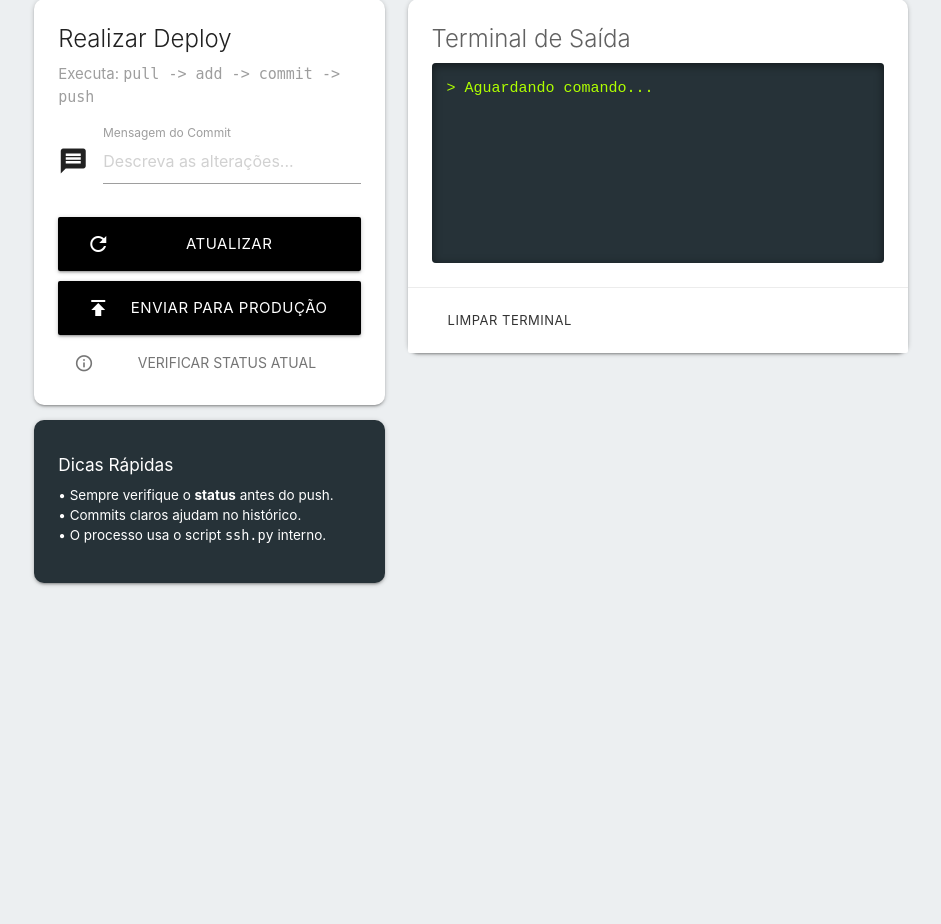
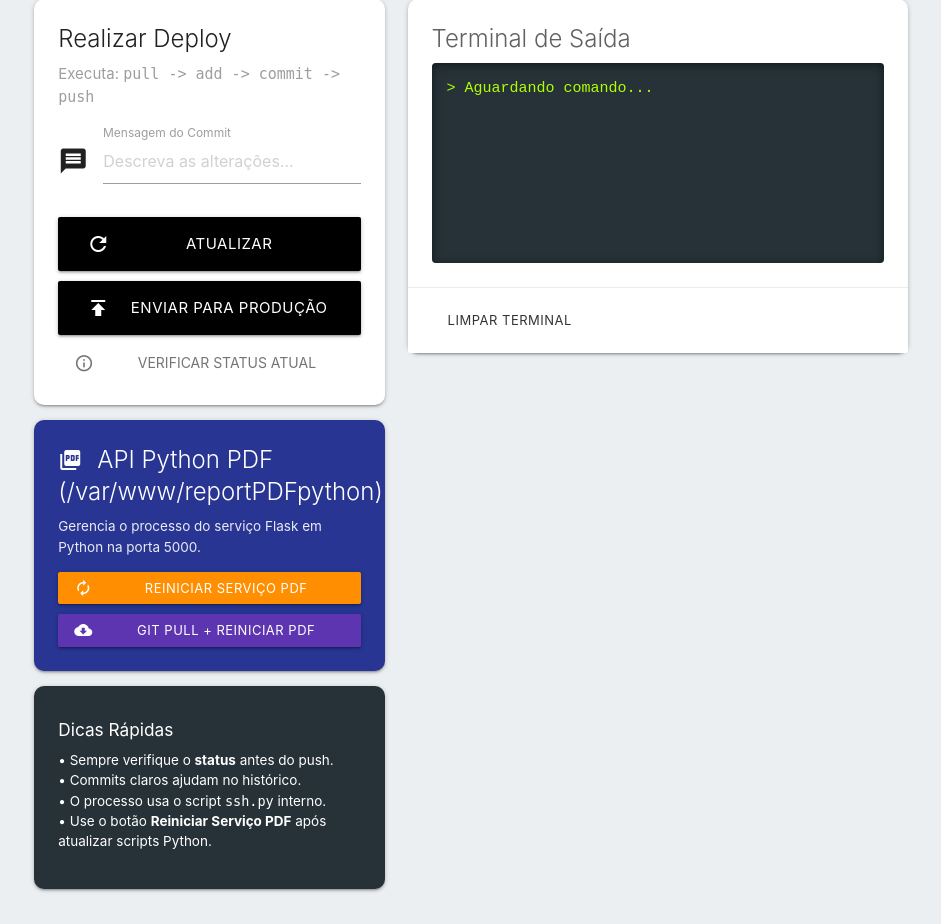
Before and after one commit to davinunes/recMan, a PHP site: page /gerar_pdf/git.php in a window 1280 px wide. Shown: the part 141-1065 px from the top of the page, without its empty margins (169-1110 px from the left). Before the commit the page ends 727 px from the top, so only its background shows below. Run offline with PHP 8.4, Linux system fonts and the light colour scheme.

```diff
--- a/git.php
+++ b/git.php
@@ -38,6 +38,26 @@ if (isset($_GET['action'])) {
 		// Executa via script SSH Python existente no projeto
 		$fullCmd = "$pythonPath $sshScript '$gitCmd'";
 
+		$output = shell_exec($fullCmd);
+		echo json_encode(['success' => true, 'output' => $output]);
+		exit;
+	}
+
+	if ($_GET['action'] == 'restart_pdf_api') {
+		// Comando para reiniciar o serviço Python PDF via venv
+		$pyCmd = "cd /var/www/reportPDFpython && pkill -f parecer.py; source venv/bin/activate && nohup python3 parecer.py > parecer.log 2>&1 & sleep 1 && ps aux | grep parecer.py";
+
+		$fullCmd = "$pythonPath $sshScript '$pyCmd'";
+		$output = shell_exec($fullCmd);
+		echo json_encode(['success' => true, 'output' => $output]);
+		exit;
+	}
+
+	if ($_GET['action'] == 'pull_pdf_api') {
+		// Comando para atualizar via git pull e reiniciar a API Python PDF
+		$pyCmd = "cd /var/www/reportPDFpython && git pull && pkill -f parecer.py; source venv/bin/activate && nohup python3 parecer.py > parecer.log 2>&1 & sleep 1 && ps aux | grep parecer.py";
+
+		$fullCmd = "$pythonPath $sshScript '$pyCmd'";
 		$output = shell_exec($fullCmd);
 		echo json_encode(['success' => true, 'output' => $output]);
 		exit;
@@ -131,6 +151,21 @@ if (isset($_GET['action'])) {
 					</div>
 				</div>
 
+				<div class="card indigo darken-3 white-text">
+					<div class="card-content">
+						<span class="card-title"><i class="material-icons left">picture_as_pdf</i>API Python PDF (/var/www/reportPDFpython)</span>
+						<p style="font-size:0.9rem; opacity:0.9;">Gerencia o processo do serviço Flask em Python na porta 5000.</p>
+
+						<button id="btnRestartPdf" class="btn btn-small waves-effect waves-light amber darken-3 btn-deploy" style="margin-top:15px;">
+							<i class="material-icons left">autorenew</i> Reiniciar Serviço PDF
+						</button>
+
+						<button id="btnPullPdf" class="btn btn-small waves-effect waves-light deep-purple darken-1 btn-deploy">
+							<i class="material-icons left">cloud_download</i> Git Pull + Reiniciar PDF
+						</button>
+					</div>
+				</div>
+
 				<div class="card blue-grey darken-4 white-text">
 					<div class="card-content">
 						<h6>Dicas Rápidas</h6>
@@ -138,6 +173,7 @@ if (isset($_GET['action'])) {
 							<li>• Sempre verifique o <b>status</b> antes do push.</li>
 							<li>• Commits claros ajudam no histórico.</li>
 							<li>• O processo usa o script <code>ssh.py</code> interno.</li>
+							<li>• Use o botão <b>Reiniciar Serviço PDF</b> após atualizar scripts Python.</li>
 						</ul>
 					</div>
 				</div>
@@ -227,6 +263,40 @@ if (isset($_GET['action'])) {
 					$('#btnPush').removeClass('disabled');
 				});
 			});
+
+			$('#btnRestartPdf').click(function () {
+				$('#loader').show();
+				$('#btnRestartPdf').addClass('disabled');
+				log('Reiniciando serviço da API Python PDF (/var/www/reportPDFpython)...');
+
+				$.get('git.php?action=restart_pdf_api', function (res) {
+					$('#terminal').append('\n' + res.output);
+					log('Serviço da API Python de PDF reiniciado.');
+					M.toast({ html: 'API Python PDF reiniciada!', classes: 'green' });
+				}).fail(function () {
+					log('ERRO: Falha na comunicação com o servidor.');
+				}).always(() => {
+					$('#loader').hide();
+					$('#btnRestartPdf').removeClass('disabled');
+				});
+			});
+
+			$('#btnPullPdf').click(function () {
+				$('#loader').show();
+				$('#btnPullPdf').addClass('disabled');
+				log('Fazendo git pull em /var/www/reportPDFpython e reiniciando a API...');
+
+				$.get('git.php?action=pull_pdf_api', function (res) {
+					$('#terminal').append('\n' + res.output);
+					log('Git pull e reinício da API Python concluídos.');
+					M.toast({ html: 'API Python PDF atualizada e reiniciada!', classes: 'green' });
+				}).fail(function () {
+					log('ERRO: Falha na comunicação com o servidor.');
+				}).always(() => {
+					$('#loader').hide();
+					$('#btnPullPdf').removeClass('disabled');
+				});
+			});
 		});
 	</script>
 
```
Also changed, not shown: palco/emiteParecer.php (+28 -5 lines).
